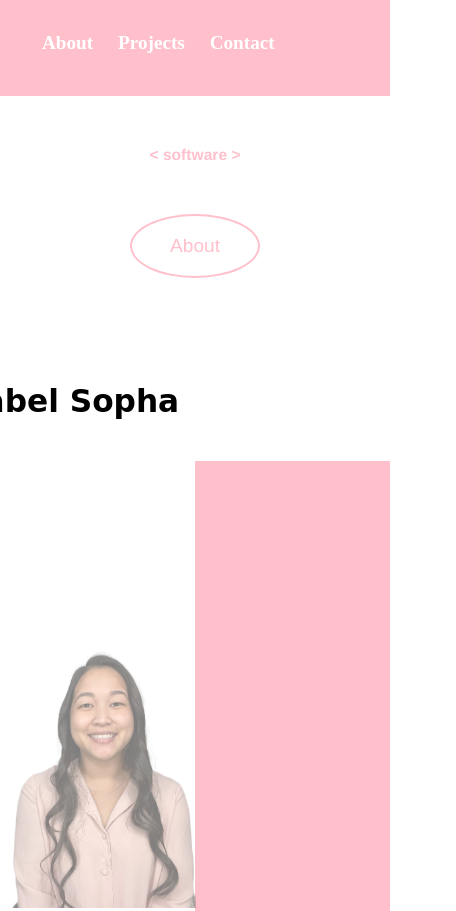
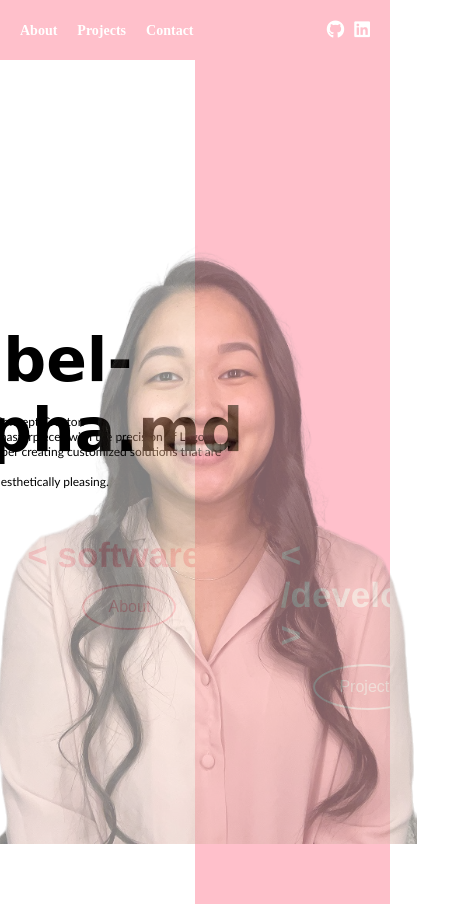
Before and after one commit to i-sopha/portfolio-prep, a plain HTML site: page index.html in a window 390 px wide. Shown: the top 911 px of the page, 456 px wide, since content can reach past the window. Drawn offline with Linux system fonts and the light colour scheme; a web font is replaced by a local one.

Commit message:
fixed responsiveness

```diff
--- a/index.html
+++ b/index.html
@@ -29,7 +29,10 @@
 
     </nav>
 
-    <h1>Isabel Sopha</h1>
+    <div>
+        <h1>Isabel-Sopha.md</h1>
+        <p class="intro"> Limitless Concept Creator. <br>Building digital masterpieces with the precision of Legos: <br>Software developer creating customized solutions that are both <br>functional and aesthetically pleasing.</p>
+    </div>
 
     <div class="software">
         <h2> &lt; software &gt; </h2>
--- a/style.css
+++ b/style.css
@@ -42,24 +42,27 @@ nav i:hover {
   color: #666;
 }
 
-@media (max-width: 768px) {
-  nav ul:last-child {
-    display: none;
-  }
-}
-
 .fa-github, .fa-linkedin {
   margin-left: 10px;
 }
 
 h1 {
   position: absolute;
-  top: 45%;
+  top: 42%;
   left: 17%;
   transform: translate(-50%, -50%);
-  text-align: center;
-  font-size: 100px;
+  font-size: 75px;
   font-family: 'Grand Hotel', cursive;
+}
+
+p {
+  position: absolute;
+  top: 55%;
+  left: 17%;
+  transform: translate(-50%, -50%);
+  font-size: 15px;
+  text-indent: 30px;
+  font-family: 'Gill Sans', 'Gill Sans MT', Calibri, 'Trebuchet MS', sans-serif;
 }
 
 h2 {
@@ -94,9 +97,9 @@ a {
 }
 
 img {
-  position: absolute;
-  top: 63%;
-  left: 50%;
+  position: fixed;
+  top: 64.5%;
+  left: 49.2%;
   transform: translate(-50%, -50%);
   opacity: .5;
   transition: opacity 0.5s ease-in-out;
@@ -108,7 +111,7 @@ img:hover {
 
 .halfandhalf {
   height: 100vh;
-  width: 100vw;
+  width: 100%;
   background: linear-gradient(to right,white 50%, pink 50%);
   display: flex;
   justify-content: center;
@@ -158,100 +161,80 @@ img:hover {
   transform: translateY(2px);
 }
 
-@media (max-width: 768px) {
-  nav {
-    flex-direction: column;
-    align-items: flex-start;
-    padding: 10px;
+@media (max-width: 1250px) {
+  h1 {
+    top: 42%;
+    left: 19%;
+    font-size: 70px;
   }
+  h2 {
+    font-size: 40px;
+  }
+  p {
+    font-size: 12px;
+    top: 53.5%;
+    left: 18%;
+  }
+  img{
+    position: fixed;
+    height: 600px;
+    bottom: 0;
+  }
+  .software {
+    left: 7%;
+    top: 60%;
+  }
+  .developer {
+    left: 73%;
+    top: 60%;
+  }
+  .btn1 {
+    left: 50%;
+    transform: translateX(-50%);
+    top: -40px;
+  }
+  .btn2 {
+    left: 50%;
+    transform: translateX(-50%);
+    top: -40px;
+  }
+}
 
-  nav ul:first-child {
-    margin-right: 0;
+@media (max-width: 1000px) {
+  h1 {
+    top: 42%;
+    left: 19%;
+    font-size: 60px;
   }
-
-  nav li {
-    margin-right: 0;
-    margin-bottom: 10px;
+  h2 {
+    font-size: 35px;
   }
-
-  nav a {
-    font-size: 16px;
-    padding: 10px;
+  p {
+    font-size: 12px;
+    top: 52%;
+    left: 19%;
   }
-
+  img{
+    position: fixed;
+    height: 600px;
+    bottom: 0;
+  }
   .software {
-    position: static;
-    text-align: center;
-    margin-top: 50px;
+    left: 7%;
+    top: 60%;
   }
-
   .developer {
-    position: static;
-    text-align: center;
-    margin-top: 50px;
+    left: 72%;
+    top: 60%;
   }
-
-  img {
-    position: static;
-    margin-top: 50px;
+  .btn1 {
+    left: 50%;
+    transform: translateX(-50%);
+    top: -40px;
   }
-
-  .btn1, .btn2 {
-    position: static;
-    margin-top: 50px;
-    margin-left: auto;
-    margin-right: auto;
-    display: block;
+  .btn2 {
+    left: 50%;
+    transform: translateX(-50%);
+    top: -40px;
   }
-
-  nav {
-    padding: 2em;
-  }
-
-  nav li {
-    margin-right: 2%;
-  }
-
-  nav a {
-    font-size: 1.2em;
-  }
-
-  h1 {
-    font-size: 8vw;
-  }
-
-  h2 {
-    font-size: 4vw;
-  }
-
-  .software {
-    left: 8%;
-    top: 70%;
-  }
-
-  .developer {
-    top: 70%;
-    left: 75%;
-  }
-
-  img {
-    top: 70%;
-    width: 50%;
-    height: auto;
-  }
-
-  .btn1 {
-    left: 10%;
-    top: -10%;
-    font-size: 1.2em;
-    padding: 1em 2em;
-  }
-
-  .btn2 {
-    left: 20%;
-    top: -10%;
-    font-size: 1.2em;
-    padding: 1em 2em;
-  }
-
 }
```
